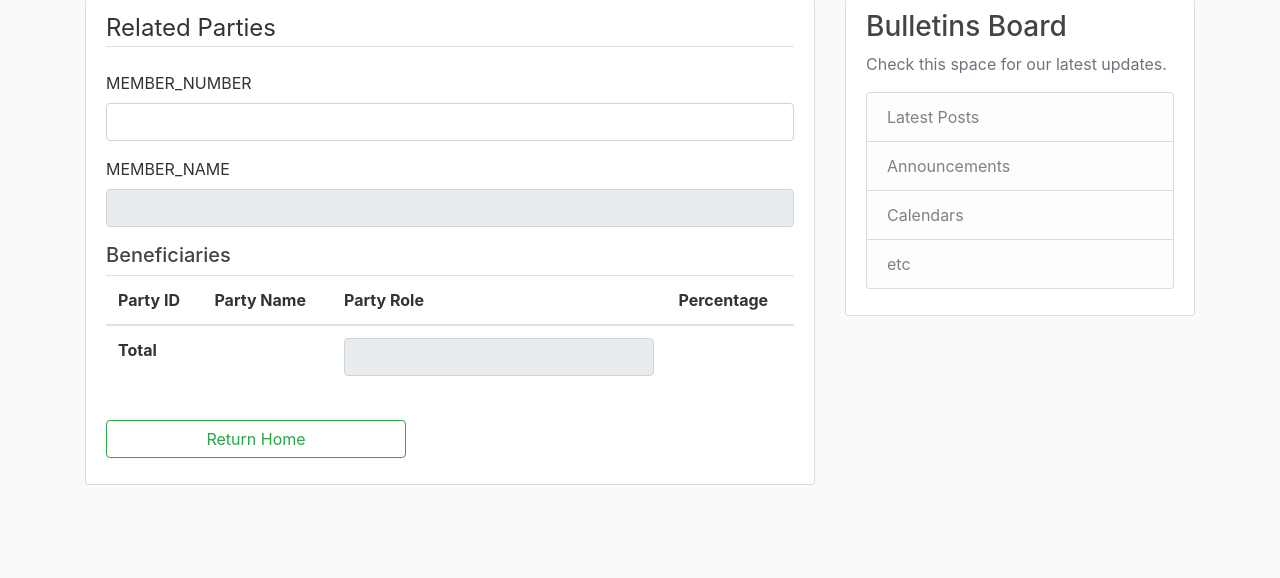
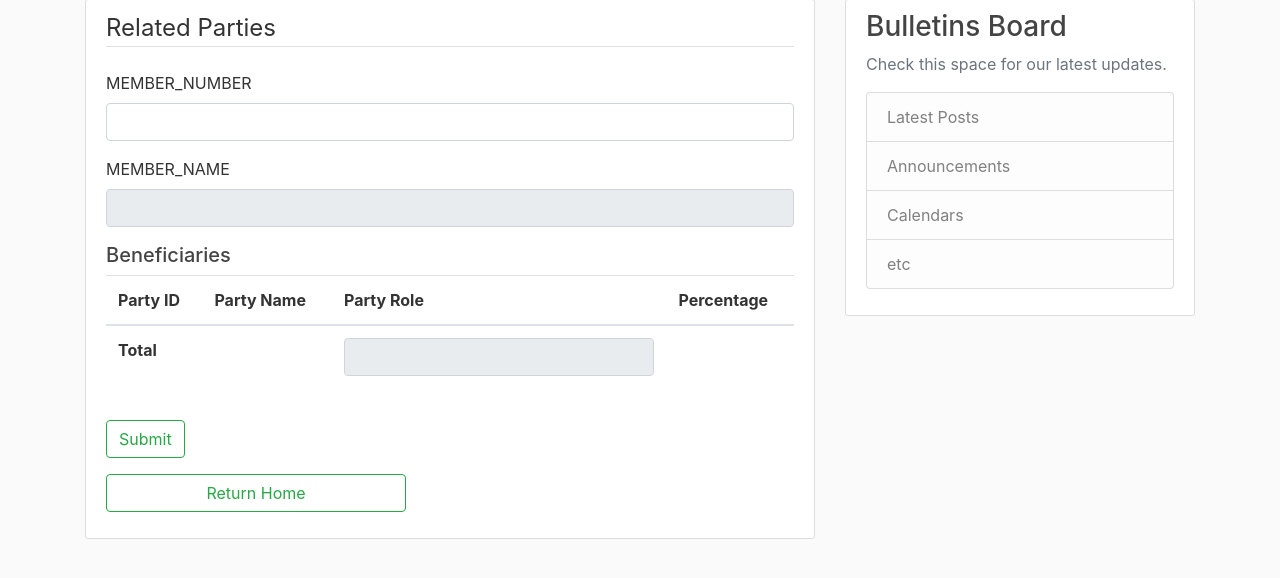
Before and after one commit to dmwangike/my-flask-app, a Flask app: page /view_party in a window 1280 px wide. Shown: the part 81-659 px from the top of the page. Run offline with Flask 3, Linux system fonts and the light colour scheme; the visitor is signed in with stand-in values (Sample User, id 1); parts of the project's set-up code (start-up, migrations or seed data) failed here and were passed over; some libraries are stand-ins or nearby versions.

Commit message:
RelationshipX

```diff
--- a/templates/view_party.html
+++ b/templates/view_party.html
@@ -33,9 +33,11 @@
                         <td><input type="text" class="form-control" id="total_percentage" readonly></td>
                     </tr>
                 </tfoot>
-
             </table>
         </fieldset>
+        <div class="form-group">
+            {{ form.submit(class="btn btn-outline-success") }}
+        </div>
 
             <div class="form-group">
 		        <a href="{{ url_for('home') }}" class="btn btn-outline-success" style="width: 300px;">Return Home</a>
```
Lines whose indentation alone changed are shown as unchanged.
